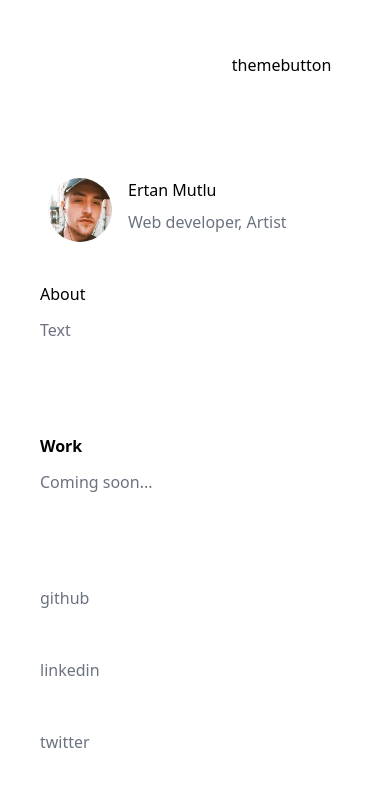
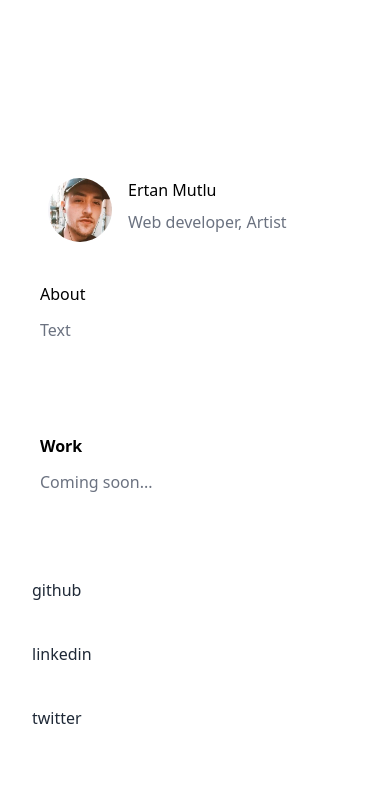
Before and after one commit to highpriesst/portfolio, a Next.js app: page / in a window 390 px wide. Shown: the top 786 px of the page. Built offline with nearby package versions, Linux system fonts and the light colour scheme.

Commit message:
fixing style issues with mobile view

```diff
--- a/components/Navbar.tsx
+++ b/components/Navbar.tsx
@@ -1,11 +1,32 @@
 import Image from "next/image";
 import logo_white from "../public/assests/logos/logo_white.png";
+import logo_dark from "../public/assests/logos/logo_dark.png";
+
+import { useTheme } from "next-themes";
+import { useState, useEffect } from "react";
+import { MoonIcon, SunIcon } from "@heroicons/react/24/outline";
 
 function Navbar() {
+  const { theme, setTheme } = useTheme();
+  const [mounted, setMounted] = useState(false);
+  useEffect(() => setMounted(true), []);
   return (
     <div className="flex justify-around w-full p-5 m-5 items-center">
-      <Image src={logo_white} className="w-20 h-15 mr-4" alt="logo" />
-      <span>themebutton</span>
+      {theme === "light" ? (
+        <Image src={logo_dark} className="w-20 h-15 mr-4" alt="logo" />
+      ) : (
+        <Image src={logo_white} className="w-20 h-15 mr-4" alt="logo" />
+      )}
+      <button
+        className="w-8 h-8 rounded-lg flex items-center justify-center transition-all duration-300 focus:outline-none"
+        onClick={() => setTheme(theme === "light" ? "dark" : "light")}
+        aria-label="Toggle Dark Mode">
+        {theme === "light" ? (
+          <MoonIcon className="text-gray-800 w-5 h-5">Dark</MoonIcon>
+        ) : (
+          <SunIcon className="text-white w-5 h-5 ">Light</SunIcon>
+        )}
+      </button>
     </div>
   );
 }
--- a/components/SingleLink.tsx
+++ b/components/SingleLink.tsx
@@ -1,5 +1,7 @@
 import { InferProps, string } from "prop-types";
 import PropTypes from "prop-types";
+
+import { ArrowUpRightIcon } from "@heroicons/react/24/outline";
 
 function SingleLink({
   name,
@@ -7,9 +9,14 @@ function SingleLink({
   nickname,
 }: InferProps<typeof SingleLink.propTypes>) {
   return (
-    <div className="p-2 flex flex-col [&>*]:mb-1">
-      <span className="text-gray-500">{name}</span>
-      <a href={link}>@{nickname}</a>
+    <div className="flex flex-col [&>*]:mb-2">
+      <span className="text-gray-800 dark:text-gray-500">{name}</span>
+      <div className="flex items-center gap-1">
+        <a className="font-medium dark:font-normal" href={link}>
+          @{nickname}
+        </a>
+        <ArrowUpRightIcon className="h-4 w-4" />
+      </div>
     </div>
   );
 }
--- a/components/ThemeToggler.tsx
+++ /dev/null
@@ -1,24 +0,0 @@
-import { useTheme } from "next-themes";
-import { useState, useEffect } from "react";
-import { MoonIcon, SunIcon } from "@heroicons/react/24/outline";
-
-const ThemeToggler = () => {
-  const { theme, setTheme } = useTheme();
-  const [mounted, setMounted] = useState(false);
-  useEffect(() => setMounted(true), []);
-  if (!mounted) return null;
-  return (
-    <button
-      className="w-8 h-8 rounded-lg flex items-center justify-center transition-all duration-300 focus:outline-none"
-      onClick={() => setTheme(theme === "light" ? "dark" : "light")}
-      aria-label="Toggle Dark Mode">
-      {theme === "light" ? (
-        <MoonIcon className="text-gray-100 w-5 h-5" />
-      ) : (
-        <SunIcon className="text-white w-5 h-5 " />
-      )}
-    </button>
-  );
-};
-
-export default ThemeToggler;
```
